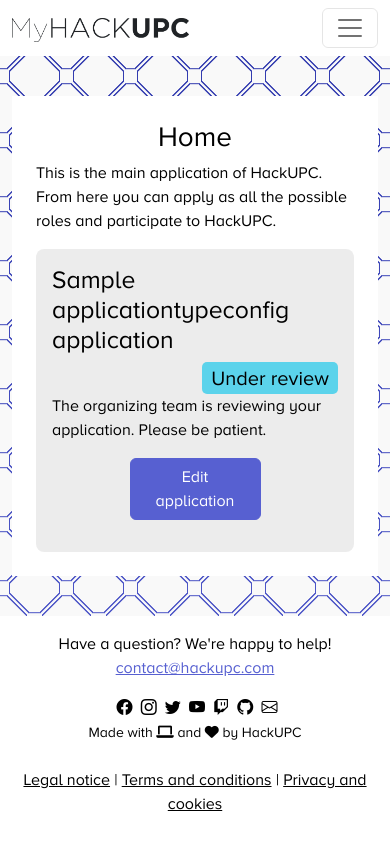
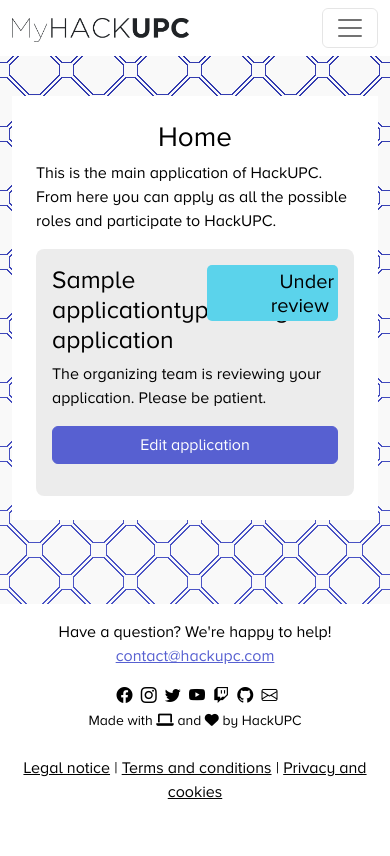
Before and after one commit to HackAssistant/hackassistant, a Django app: page /application/ in a window 390 px wide. After the commit the page ends 799 px from the top, so only its background shows below. Run offline with Django 4.2, Linux system fonts and the light colour scheme; a user stored in the database is signed in; data comes from the database, SQL or seed files in the repository; tables that the repository leaves empty hold one stand-in row (values such as "Sample post"); style sheets or scripts are compiled from the project's sources; some libraries are stand-ins or nearby versions.

Commit message:
Fixed mobile ui

```diff
--- a/app/templates/base.html
+++ b/app/templates/base.html
@@ -17,7 +17,7 @@
         {% include 'components/favicon.html' %}
     </head>
     <body class="{{ theme }}" style="min-height: 100%">
-        <div class="background" style="display: flex; flex-direction: column; width: 100%">
+        <div class="background" style="display: flex; flex-direction: column; width: 100%;">
             {% block navbar %}
                 <nav class="navbar navbar-default navbar-fixed-top navbar-expand-xl bg-{{ theme }} navbar-{{ theme }}">
                     <div class="container-lg">
--- a/application/templates/application_home/apply.html
+++ b/application/templates/application_home/apply.html
@@ -12,7 +12,7 @@
                     {% if apply_type.active %}{% translate 'Closes in' %}{% else %}{% translate 'Opens in' %}{% endif %}{{ apply_type.time_left }}
                 </strong>
                 <div class="row justify-content-around mt-3 mb-3">
-                    <div class="col-6 d-grid d-md-block">
+                    <div class="col-lg-6 col-12 d-grid d-md-block">
                         <a href="{% url 'apply' %}?type={{ apply_type.name }}&token={{ apply_type.get_token }}" class="btn {% if user_applications %}btn-secondary{% else %}btn-primary{% endif %} col-12">{% trans 'Apply as' %} {{ apply_type.name }}</a>
                     </div>
                 </div>
--- a/application/templates/application_home/user_applications.html
+++ b/application/templates/application_home/user_applications.html
@@ -63,13 +63,13 @@
 {% for app in user_applications_grouped|get_item:'default' %}
     <div class="mt-2 rounded-3 p-3 bg-contrast">
         <div class="row">
-            <div class="col-12 col-lg-10"><h2>{{ app.type.name }} {% translate 'application' %}</h2></div>
-            <div class="col-12 col-lg-2 text-end"><p class="h5 bg-{{ app.get_public_status_color }} p-1 m-0" style="margin-left: auto !important; width: fit-content; border-radius: 5px; margin-right: 0">&nbsp{{ app.get_public_status_display }}&nbsp</p></div>
+            <div class="col-6 col-xl-10"><h2>{{ app.type.name }} {% translate 'application' %}</h2></div>
+            <div class="col-6 col-xl-2 text-end"><p class="h5 bg-{{ app.get_public_status_color }} p-1 m-0" style="margin-left: auto !important; width: fit-content; border-radius: 5px; margin-right: 0">&nbsp{{ app.get_public_status_display }}&nbsp</p></div>
         </div>
         <p>{{ app.get_public_status_description }}</p>
         {% if app.get_public_status == app.STATUS_PENDING or app.get_public_status == app.STATUS_NEEDS_CHANGE %}
             <div class="row justify-content-around mt-3 mb-3">
-                <div class="col-6 d-grid d-md-block">
+                <div class="col-lg-6 col-12 d-grid d-md-block">
                     <a href="{% url 'edit_application' app.get_uuid %}" class="btn btn-primary col-12">{% if app.can_edit %}{% translate 'Edit application' %}{% else %}{% translate 'View application' %}{% endif %}</a>
                 </div>
             </div>
--- a/user/templates/auth.html
+++ b/user/templates/auth.html
@@ -4,7 +4,7 @@
 {% block subtitle %}{{ auth|title }}{% endblock %}
 {% block container %}
     <div class="row justify-content-md-center" style="margin: 0">
-        <div class="col-lg-4" style="margin: 40px 10px;">
+        <div class="col-lg-4 mt-5">
             {% if tabs %}
                 {% include 'components/tabs.html' %}
             {% endif %}
```
